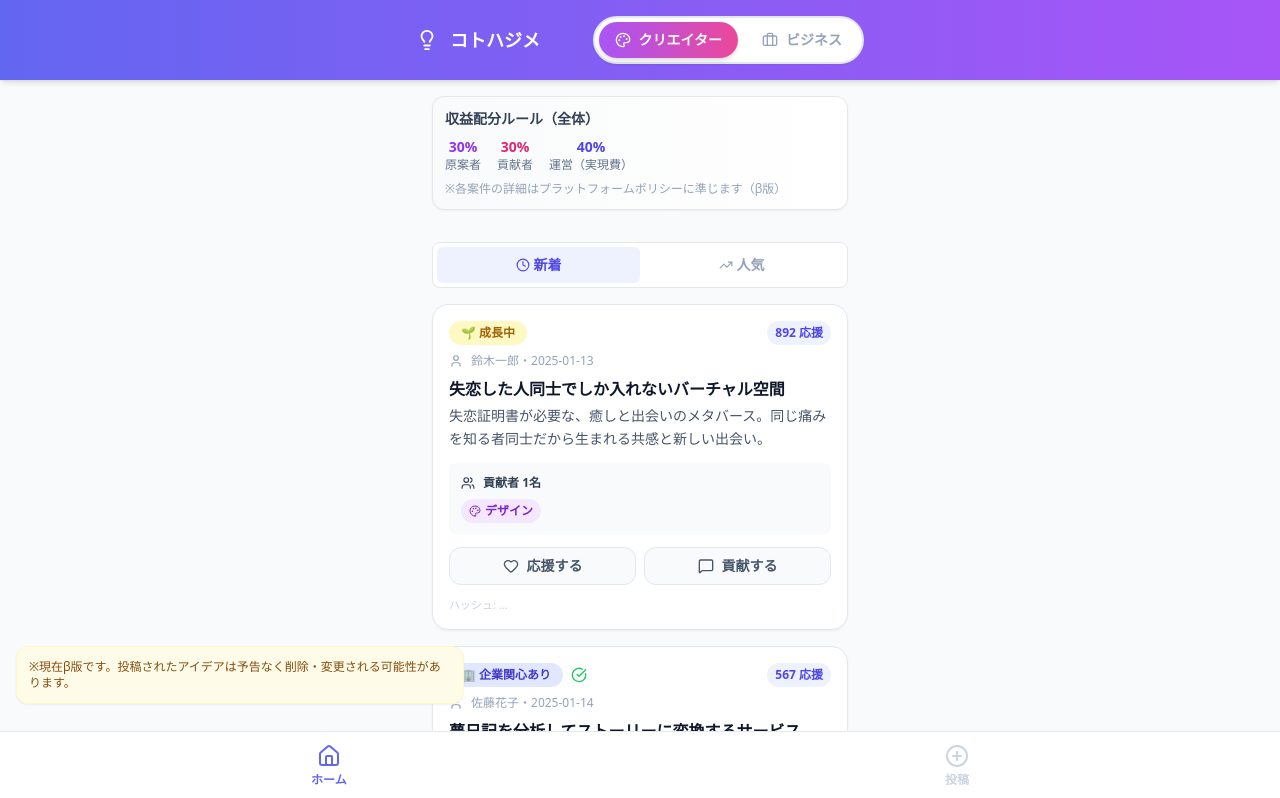
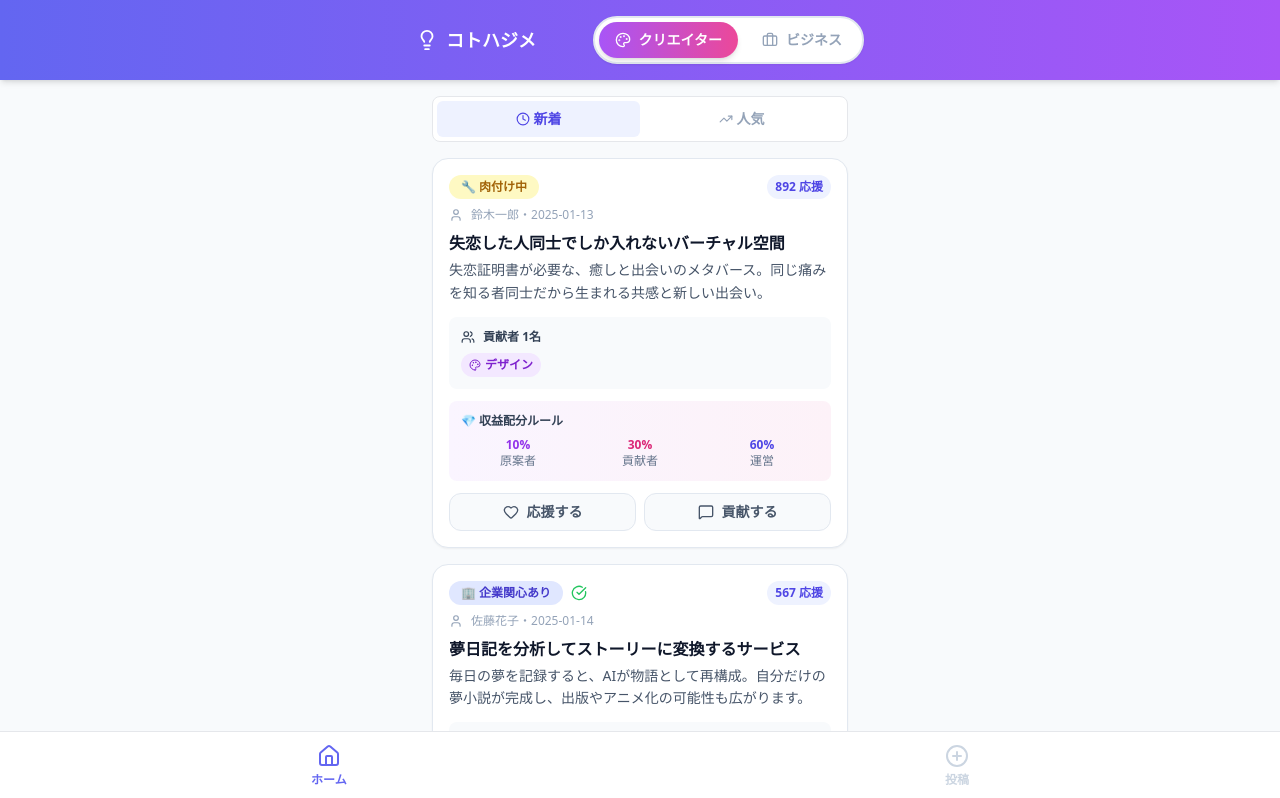
Before and after one commit to Kantakk/koto-hajime, a React (Create React App) app: page / in a window 1280 px wide. Shown: the top 798 px of the page. Built offline with nearby package versions, Linux system fonts and the light colour scheme.

Commit message:
update UI

```diff
--- a/src/App.js
+++ b/src/App.js
@@ -11,38 +11,26 @@ import {
   PlusCircle,
   Send,
   Star,
-  Trash2,
   TrendingUp,
   User,
   Users
 } from "lucide-react";
 import { useEffect, useState } from "react";
 
-/* ====== 定数 ====== */
 const TITLE_LIMIT = 40;
 const CONTENT_LIMIT = 500;
 const PREVIEW_LIMIT = 120;
-const USER_KEY = "kht-user-v1";
-const STORAGE_KEY = "kotohajime-ideas-v2";
-const MODE_KEY = "kotohajime-mode";
 
-/* ====== 配分（グローバル） ======
-   より現実的に：creator 30%, contributors 30%, platform 40%
-*/
-const GLOBAL_DISTRIBUTION = { creator: 30, contributors: 30, platform: 40 };
-
-/* ====== ヘルパー ====== */
 const truncateText = (text, limit) =>
   text.length <= limit ? text : text.slice(0, limit) + "…";
 
-/* ====== バッジ類 ====== */
 const ContributionBadge = ({ type }) => {
   const badges = {
     tech: { icon: <Code size={12} />, label: "技術", color: "bg-blue-100 text-blue-700" },
     design: { icon: <Palette size={12} />, label: "デザイン", color: "bg-purple-100 text-purple-700" },
     business: { icon: <Briefcase size={12} />, label: "ビジネス", color: "bg-green-100 text-green-700" }
   };
-  const badge = badges[type] || badges.tech;
+  const badge = badges[type];
   return (
     <span className={`inline-flex items-center gap-1 px-2 py-1 rounded-full text-xs font-bold ${badge.color}`}>
       {badge.icon} {badge.label}
@@ -53,7 +41,7 @@ const ContributionBadge = ({ type }) => {
 const StatusBadge = ({ status }) => {
   const statuses = {
     draft: { label: "📝 投稿中", color: "bg-gray-100 text-gray-700" },
-    open: { label: "🌱 成長中", color: "bg-yellow-100 text-yellow-700" }, // ← 「肉付け中」→「成長中」
+    open: { label: "🔧 肉付け中", color: "bg-yellow-100 text-yellow-700" },
     verified: { label: "✅ 検証済み", color: "bg-green-100 text-green-700" },
     interest: { label: "🏢 企業関心あり", color: "bg-indigo-100 text-indigo-700" },
     realized: { label: "🎉 実現", color: "bg-pink-100 text-pink-700" }
@@ -62,20 +50,9 @@ const StatusBadge = ({ status }) => {
   return <span className={`px-3 py-1 rounded-full text-xs font-bold ${s.color}`}>{s.label}</span>;
 };
 
-/* ====== IdeaCard ======
-  - 個別に配分ルールは表示しない
-  - いいねは currentUser に基づき 1 投稿につき最大 3 回
-  - 自分の投稿なら削除ボタン表示
-*/
-const IdeaCard = ({ idea, currentUser, onLike, onFavorite, onDelete, mode }) => {
+const IdeaCard = ({ idea, onLike, onFavorite, mode }) => {
   const [expanded, setExpanded] = useState(false);
   const isLong = idea.content.length > PREVIEW_LIMIT;
-
-  // ユーザーがその投稿に付けているいいね数（0〜3）
-  const userLikeCount = (idea.likes?.userLikes && currentUser?.id && idea.likes.userLikes[currentUser.id]) || 0;
-  const remaining = 3 - userLikeCount;
-
-  const isOwner = currentUser && idea.authorId && currentUser.id === idea.authorId;
 
   return (
     <div className="bg-white p-4 rounded-2xl shadow-sm border border-slate-200 transition-colors hover:border-indigo-200">
@@ -85,7 +62,7 @@ const IdeaCard = ({ idea, currentUser, onLike, onFavorite, onDelete, mode }) =>
           {idea.verified && <CheckCircle size={16} className="text-green-500" />}
         </div>
         <div className="text-xs font-bold text-indigo-600 bg-indigo-50 px-2 py-1 rounded-full">
-          {idea.likes?.count ?? 0} 応援
+          {idea.likes} 応援
         </div>
       </div>
 
@@ -134,19 +111,36 @@ const IdeaCard = ({ idea, currentUser, onLike, onFavorite, onDelete, mode }) =>
         </div>
       )}
 
+      {idea.distribution && (
+        <div className="mb-3 p-3 bg-gradient-to-r from-purple-50 to-pink-50 rounded-lg">
+          <div className="text-xs font-bold text-slate-700 mb-2">💎 収益配分ルール</div>
+          <div className="grid grid-cols-3 gap-2 text-xs">
+            <div className="text-center">
+              <div className="font-bold text-purple-600">{idea.distribution.creator}%</div>
+              <div className="text-slate-500">原案者</div>
+            </div>
+            <div className="text-center">
+              <div className="font-bold text-pink-600">{idea.distribution.contributors}%</div>
+              <div className="text-slate-500">貢献者</div>
+            </div>
+            <div className="text-center">
+              <div className="font-bold text-indigo-600">{idea.distribution.platform}%</div>
+              <div className="text-slate-500">運営</div>
+            </div>
+          </div>
+        </div>
+      )}
+
       <div className="flex gap-2">
         {mode === 'creator' ? (
           <>
             <button
               onClick={() => onLike(idea.id)}
-              className={`flex-1 py-2 rounded-xl border border-slate-200 bg-slate-50 text-slate-600 text-sm font-bold flex items-center justify-center gap-2 hover:bg-rose-50 hover:text-rose-500 transition-all active:scale-95 ${remaining <= 0 ? 'opacity-50 cursor-not-allowed' : ''}`}
-              disabled={remaining <= 0}
-              title={remaining <= 0 ? "1投稿につき最大3いいねです" : `残り ${remaining} いいね`}
+              className="flex-1 py-2 rounded-xl border border-slate-200 bg-slate-50 text-slate-600 text-sm font-bold flex items-center justify-center gap-2 hover:bg-rose-50 hover:text-rose-500 transition-all active:scale-95"
             >
               <Heart size={16} />
-              応援する {userLikeCount > 0 ? `(${userLikeCount})` : ""}
+              応援する
             </button>
-
             <button className="flex-1 py-2 rounded-xl border border-slate-200 bg-slate-50 text-slate-600 text-sm font-bold flex items-center justify-center gap-2 hover:bg-indigo-50 hover:text-indigo-500 transition-all active:scale-95">
               <MessageSquare size={16} />
               貢献する
@@ -160,45 +154,42 @@ const IdeaCard = ({ idea, currentUser, onLike, onFavorite, onDelete, mode }) =>
             </button>
             <button
               onClick={() => onFavorite(idea.id)}
-              className={`py-2 px-4 rounded-xl border-2 ${idea.favorited ? 'border-yellow-400 bg-yellow-50 text-yellow-600' : 'border-slate-200 bg-white text-slate-400'} text-sm font-bold flex items-center justify-center gap-2 hover:border-yellow-400 hover:bg-yellow-50 hover:text-yellow-600 transition-all active:scale-95`}
+              className={`py-2 px-4 rounded-xl border-2 ${
+                idea.favorited
+                  ? 'border-yellow-400 bg-yellow-50 text-yellow-600'
+                  : 'border-slate-200 bg-white text-slate-400'
+              } text-sm font-bold flex items-center justify-center gap-2 hover:border-yellow-400 hover:bg-yellow-50 hover:text-yellow-600 transition-all active:scale-95`}
             >
               <Star size={16} fill={idea.favorited ? 'currentColor' : 'none'} />
             </button>
           </>
         )}
       </div>
-
-      <div className="mt-3 flex items-center justify-between">
-        <div className="text-[11px] text-slate-300">ハッシュ: <span className="select-all">{(idea.hash || "").slice(0,16)}…</span></div>
-        <div className="flex items-center gap-2">
-          {isOwner && (
-            <button
-              onClick={() => onDelete(idea.id)}
-              className="text-xs text-rose-600 hover:underline flex items-center gap-1"
-            >
-              <Trash2 size={14} /> 削除
-            </button>
-          )}
-        </div>
-      </div>
     </div>
   );
 };
 
-/* ====== Mode トグル ====== */
 const ModeToggle = ({ mode, setMode }) => {
   return (
     <div className="flex items-center gap-2 bg-white rounded-full p-1 border-2 border-slate-200 shadow-sm">
       <button
         onClick={() => setMode('creator')}
-        className={`flex items-center gap-2 px-4 py-2 rounded-full text-sm font-bold transition-all ${ mode === 'creator' ? 'bg-gradient-to-r from-purple-500 to-pink-500 text-white shadow-md' : 'text-slate-400 hover:text-slate-600' }`}
+        className={`flex items-center gap-2 px-4 py-2 rounded-full text-sm font-bold transition-all ${
+          mode === 'creator'
+            ? 'bg-gradient-to-r from-purple-500 to-pink-500 text-white shadow-md'
+            : 'text-slate-400 hover:text-slate-600'
+        }`}
       >
         <Palette size={16} />
         <span className="hidden sm:inline">クリエイター</span>
       </button>
       <button
         onClick={() => setMode('business')}
-        className={`flex items-center gap-2 px-4 py-2 rounded-full text-sm font-bold transition-all ${ mode === 'business' ? 'bg-gradient-to-r from-blue-500 to-indigo-500 text-white shadow-md' : 'text-slate-400 hover:text-slate-600' }`}
+        className={`flex items-center gap-2 px-4 py-2 rounded-full text-sm font-bold transition-all ${
+          mode === 'business'
+            ? 'bg-gradient-to-r from-blue-500 to-indigo-500 text-white shadow-md'
+            : 'text-slate-400 hover:text-slate-600'
+        }`}
       >
         <Briefcase size={16} />
         <span className="hidden sm:inline">ビジネス</span>
@@ -207,31 +198,6 @@ const ModeToggle = ({ mode, setMode }) => {
   );
 };
 
-/* ====== グローバル配分表示 ====== */
-const DistributionInfo = () => (
-  <div className="max-w-md mx-auto p-4">
-    <div className="bg-gradient-to-r from-gray-50 to-white border rounded-xl p-3 text-sm text-slate-700 shadow-sm">
-      <div className="font-bold mb-2">収益配分ルール（全体）</div>
-      <div className="flex gap-4">
-        <div className="text-center">
-          <div className="font-bold text-purple-600">{GLOBAL_DISTRIBUTION.creator}%</div>
-          <div className="text-slate-500 text-xs">原案者</div>
-        </div>
-        <div className="text-center">
-          <div className="font-bold text-pink-600">{GLOBAL_DISTRIBUTION.contributors}%</div>
-          <div className="text-slate-500 text-xs">貢献者</div>
-        </div>
-        <div className="text-center">
-          <div className="font-bold text-indigo-600">{GLOBAL_DISTRIBUTION.platform}%</div>
-          <div className="text-slate-500 text-xs">運営（実現費）</div>
-        </div>
-      </div>
-      <div className="text-xs text-slate-400 mt-2">※各案件の詳細はプラットフォームポリシーに準じます（β版）</div>
-    </div>
-  </div>
-);
-
-/* ====== App ====== */
 const App = () => {
   const [activeTab, setActiveTab] = useState("home");
   const [sortMode, setSortMode] = useState("new");
@@ -239,39 +205,22 @@ const App = () => {
   const [title, setTitle] = useState("");
   const [content, setContent] = useState("");
   const [mode, setMode] = useState("creator");
-  const [currentUser, setCurrentUser] = useState(null);
 
-  /* ユーザー初期化（匿名ID） */
   useEffect(() => {
-    let u = localStorage.getItem(USER_KEY);
-    if (!u) {
-      const id = crypto.randomUUID();
-      const user = { id, name: "あなた" };
-      localStorage.setItem(USER_KEY, JSON.stringify(user));
-      setCurrentUser(user);
-    } else {
-      setCurrentUser(JSON.parse(u));
-    }
-  }, []);
-
-  /* モードとデータのロード（サンプル込み） */
-  useEffect(() => {
-    const savedIdeas = localStorage.getItem(STORAGE_KEY);
-    const savedMode = localStorage.getItem(MODE_KEY);
+    const savedIdeas = localStorage.getItem("kotohajime-ideas");
+    const savedMode = localStorage.getItem("kotohajime-mode");
 
     if (savedIdeas) {
       setIdeas(JSON.parse(savedIdeas));
     } else {
-      // サンプルデータ（likes は {count, userLikes:{}} の形）
       const sampleIdeas = [
         {
           id: 1,
           title: "音楽で料理が美味しくなるレシピアプリ",
           content: "料理のプロセスに合わせて最適な音楽を流すことで、味覚を増幅させるAIレシピアプリ。科学的根拠に基づいた音楽×料理の新体験を提供します。",
           author: "山田太郎",
-          authorId: null,
           date: "2025-01-15",
-          likes: { count: 234, userLikes: {} },
+          likes: 234,
           status: "verified",
           verified: true,
           marketSize: "50億円",
@@ -280,17 +229,16 @@ const App = () => {
             { user: "デザイナーB", type: "design" },
             { user: "経営者C", type: "business" }
           ],
-          favorited: false,
-          hash: ""
+          distribution: { creator: 10, contributors: 30, platform: 60 },
+          favorited: false
         },
         {
           id: 2,
           title: "夢日記を分析してストーリーに変換するサービス",
           content: "毎日の夢を記録すると、AIが物語として再構成。自分だけの夢小説が完成し、出版やアニメ化の可能性も広がります。",
           author: "佐藤花子",
-          authorId: null,
           date: "2025-01-14",
-          likes: { count: 567, userLikes: {} },
+          likes: 567,
           status: "interest",
           verified: true,
           marketSize: "30億円",
@@ -298,65 +246,57 @@ const App = () => {
             { user: "開発者D", type: "tech" },
             { user: "編集者E", type: "business" }
           ],
-          favorited: false,
-          hash: ""
+          distribution: { creator: 10, contributors: 30, platform: 60 },
+          favorited: false
         },
         {
           id: 3,
           title: "失恋した人同士でしか入れないバーチャル空間",
           content: "失恋証明書が必要な、癒しと出会いのメタバース。同じ痛みを知る者同士だから生まれる共感と新しい出会い。",
           author: "鈴木一郎",
-          authorId: null,
           date: "2025-01-13",
-          likes: { count: 892, userLikes: {} },
-          status: "open", // ← 成長中
+          likes: 892,
+          status: "open",
           verified: false,
           contributions: [
             { user: "3Dデザイナー", type: "design" }
           ],
-          favorited: false,
-          hash: ""
+          distribution: { creator: 10, contributors: 30, platform: 60 },
+          favorited: false
         }
       ];
       setIdeas(sampleIdeas);
-      localStorage.setItem(STORAGE_KEY, JSON.stringify(sampleIdeas));
+      localStorage.setItem("kotohajime-ideas", JSON.stringify(sampleIdeas));
     }
 
     if (savedMode) setMode(savedMode);
   }, []);
 
-  /* モード変更時の副作用：ビジネスモードにしたら投稿フォーム（postタブ）は閉じる */
   useEffect(() => {
-    localStorage.setItem(MODE_KEY, mode);
-    if (mode === 'business' && activeTab === 'post') {
-      setActiveTab('home'); // 意味わからん画面を防ぐ
-    }
+    localStorage.setItem("kotohajime-mode", mode);
   }, [mode]);
 
   const saveIdeas = (data) => {
     setIdeas(data);
-    localStorage.setItem(STORAGE_KEY, JSON.stringify(data));
+    localStorage.setItem("kotohajime-ideas", JSON.stringify(data));
   };
 
-  /* 投稿（authorId を入れる） */
   const handleSubmit = (e) => {
     e.preventDefault();
     if (!title.trim() || !content.trim()) return;
-    const user = currentUser || JSON.parse(localStorage.getItem(USER_KEY));
 
     const newIdea = {
       id: Date.now(),
       title,
       content,
-      author: user.name || "あなた",
-      authorId: user.id,
+      author: "あなた",
       date: new Date().toLocaleDateString(),
-      likes: { count: 0, userLikes: {} },
+      likes: 0,
       status: "draft",
       verified: false,
       contributions: [],
-      favorited: false,
-      hash: ""
+      distribution: { creator: 10, contributors: 30, platform: 60 },
+      favorited: false
     };
 
     saveIdeas([newIdea, ...ideas]);
@@ -365,75 +305,32 @@ const App = () => {
     setActiveTab("home");
   };
 
-  /* いいね：1ユーザーあたり1投稿最大3いいね */
   const handleLike = (id) => {
-    const user = currentUser || JSON.parse(localStorage.getItem(USER_KEY));
-    if (!user) return;
-
-    const next = ideas.map((it) => {
-      if (it.id !== id) return it;
-
-      // userLikes マップ初期化
-      const userLikes = it.likes?.userLikes ? { ...it.likes.userLikes } : {};
-      const cur = userLikes[user.id] ?? 0;
-
-      if (cur >= 3) {
-        // 既に上限到達 → 何もしない（UIで disabled にしてあるが念のため）
-        return it;
-      }
-
-      userLikes[user.id] = cur + 1;
-      const newCount = (it.likes?.count ?? 0) + 1;
-
-      return { ...it, likes: { count: newCount, userLikes } };
-    });
-
-    saveIdeas(next);
+    saveIdeas(ideas.map((i) => (i.id === id ? { ...i, likes: i.likes + 1 } : i)));
   };
 
   const handleFavorite = (id) => {
     saveIdeas(ideas.map((i) => (i.id === id ? { ...i, favorited: !i.favorited } : i)));
   };
 
-  /* 投稿削除（自分の投稿のみ） */
-  const handleDelete = (id) => {
-    const user = currentUser || JSON.parse(localStorage.getItem(USER_KEY));
-    const target = ideas.find(i => i.id === id);
-    if (!target) return;
-    if (target.authorId && user && target.authorId === user.id) {
-      const next = ideas.filter(i => i.id !== id);
-      saveIdeas(next);
-    } else {
-      alert("この投稿はあなたの投稿ではないため削除できません。");
-    }
-  };
-
-  /* フィルタ（ビジネスモードは検証済みのみ） */
   const filteredIdeas = mode === 'business'
     ? ideas.filter(i => i.verified === true)
     : ideas;
 
   const sortedIdeas = [...filteredIdeas].sort((a, b) =>
-    sortMode === "popular" ? (b.likes?.count ?? 0) - (a.likes?.count ?? 0) : b.id - a.id
+    sortMode === "popular" ? b.likes - a.likes : b.id - a.id
   );
 
   return (
-    <div className="min-h-screen bg-slate-50 pb-36 font-sans">
+    <div className="min-h-screen bg-slate-50 pb-24 font-sans">
       <header className="sticky top-0 z-10 bg-gradient-to-r from-indigo-500 to-purple-500 text-white p-4 shadow-md">
         <div className="max-w-md mx-auto flex items-center justify-between">
-          <div className="flex items-center gap-3">
-            <Lightbulb size={22} />
-            <h1 className="text-lg font-bold">コトハジメ</h1>
-          </div>
-
-          <div className="flex items-center gap-3">
-            <ModeToggle mode={mode} setMode={setMode} />
-          </div>
+          <h1 className="text-lg font-bold flex items-center gap-2">
+            <Lightbulb size={22} /> コトハジメ
+          </h1>
+          <ModeToggle mode={mode} setMode={setMode} />
         </div>
       </header>
-
-      {/* グローバル配分はヘッダ下に1箇所で常駐表示 */}
-      <DistributionInfo />
 
       {mode === 'business' && (
         <div className="max-w-md mx-auto p-4">
@@ -456,13 +353,21 @@ const App = () => {
             <div className="flex bg-white rounded-lg p-1 border">
               <button
                 onClick={() => setSortMode("new")}
-                className={`flex-1 py-2 text-sm font-bold rounded-md flex items-center justify-center gap-1 ${ sortMode === "new" ? "bg-indigo-50 text-indigo-600" : "text-slate-400" }`}
+                className={`flex-1 py-2 text-sm font-bold rounded-md flex items-center justify-center gap-1 ${
+                  sortMode === "new"
+                    ? "bg-indigo-50 text-indigo-600"
+                    : "text-slate-400"
+                }`}
               >
                 <Clock size={14} /> 新着
               </button>
               <button
                 onClick={() => setSortMode("popular")}
-                className={`flex-1 py-2 text-sm font-bold rounded-md flex items-center justify-center gap-1 ${ sortMode === "popular" ? "bg-indigo-50 text-indigo-600" : "text-slate-400" }`}
+                className={`flex-1 py-2 text-sm font-bold rounded-md flex items-center justify-center gap-1 ${
+                  sortMode === "popular"
+                    ? "bg-indigo-50 text-indigo-600"
+                    : "text-slate-400"
+                }`}
               >
                 <TrendingUp size={14} /> 人気
               </button>
@@ -487,23 +392,24 @@ const App = () => {
                 <IdeaCard
                   key={idea.id}
                   idea={idea}
-                  currentUser={currentUser}
                   onLike={handleLike}
                   onFavorite={handleFavorite}
-                  onDelete={handleDelete}
                   mode={mode}
                 />
               ))
             )}
           </>
         ) : (
-          // 投稿フォームはクリエーターモードのみ（切替時にpostが閉じる）
           <div className="bg-white p-6 rounded-3xl shadow-lg">
-            <h2 className="text-xl font-black mb-6 text-slate-800">アイデアを公開</h2>
+            <h2 className="text-xl font-black mb-6 text-slate-800">
+              アイデアを公開
+            </h2>
 
             <form onSubmit={handleSubmit} className="space-y-6">
               <div>
-                <label className="text-xs font-bold text-slate-400">タイトル</label>
+                <label className="text-xs font-bold text-slate-400">
+                  タイトル
+                </label>
                 <input
                   value={title}
                   maxLength={TITLE_LIMIT}
@@ -511,11 +417,15 @@ const App = () => {
                   className="w-full mt-1 p-3 rounded-xl bg-slate-50 outline-none focus:ring-2 focus:ring-indigo-400"
                   placeholder="あなたの「もしも」を一言で..."
                 />
-                <p className="text-right text-xs text-slate-400">{title.length}/{TITLE_LIMIT}</p>
+                <p className="text-right text-xs text-slate-400">
+                  {title.length}/{TITLE_LIMIT}
+                </p>
               </div>
 
               <div>
-                <label className="text-xs font-bold text-slate-400">内容</label>
+                <label className="text-xs font-bold text-slate-400">
+                  内容
+                </label>
                 <textarea
                   rows={5}
                   value={content}
@@ -524,55 +434,59 @@ const App = () => {
                   className="w-full mt-1 p-3 rounded-xl bg-slate-50 outline-none focus:ring-2 focus:ring-indigo-400"
                   placeholder="詳しく教えてください..."
                 />
-                <p className="text-right text-xs text-slate-400">{content.length}/{CONTENT_LIMIT}</p>
+                <p className="text-right text-xs text-slate-400">
+                  {content.length}/{CONTENT_LIMIT}
+                </p>
               </div>
 
               <div className="p-4 bg-purple-50 rounded-xl">
-                <div className="text-xs font-bold text-purple-900 mb-2">💎 このアイデアが実現したら</div>
+                <div className="text-xs font-bold text-purple-900 mb-2">
+                  💎 このアイデアが実現したら
+                </div>
                 <div className="grid grid-cols-3 gap-2 text-xs text-center">
                   <div>
-                    <div className="font-bold text-purple-600">{GLOBAL_DISTRIBUTION.creator}%</div>
+                    <div className="font-bold text-purple-600">10%</div>
                     <div className="text-slate-600">あなた</div>
                   </div>
                   <div>
-                    <div className="font-bold text-pink-600">{GLOBAL_DISTRIBUTION.contributors}%</div>
+                    <div className="font-bold text-pink-600">30%</div>
                     <div className="text-slate-600">貢献者</div>
                   </div>
                   <div>
-                    <div className="font-bold text-indigo-600">{GLOBAL_DISTRIBUTION.platform}%</div>
+                    <div className="font-bold text-indigo-600">60%</div>
                     <div className="text-slate-600">実現費用</div>
                   </div>
                 </div>
               </div>
 
-              <button type="submit" className="w-full bg-gradient-to-r from-indigo-500 to-purple-500 text-white py-3 rounded-2xl font-bold flex items-center justify-center gap-2 shadow-md active:scale-95 transition-transform">
-                <Send size={18} /> アイデアを公開する
+              <button
+                type="submit"
+                className="w-full bg-gradient-to-r from-indigo-500 to-purple-500 text-white py-3 rounded-2xl font-bold flex items-center justify-center gap-2 shadow-md active:scale-95 transition-transform"
+              >
+                <Send size={18} />
+                アイデアを公開する
               </button>
             </form>
           </div>
         )}
       </main>
 
-      {/* β版注意書き */}
-      <div className="fixed left-4 bottom-24 max-w-md">
-        <div className="bg-yellow-50 border border-yellow-100 text-yellow-800 text-xs p-3 rounded-xl shadow-sm">
-          ※現在β版です。投稿されたアイデアは予告なく削除・変更される可能性があります。
-        </div>
-      </div>
-
-      {/* ナビ（クリエイターモードのみ投稿ボタン表示） */}
       {mode === 'creator' && (
         <nav className="fixed bottom-0 left-0 right-0 bg-white border-t flex justify-around p-3">
           <button
             onClick={() => setActiveTab("home")}
-            className={`flex flex-col items-center gap-1 ${ activeTab === "home" ? "text-indigo-500" : "text-slate-300" }`}
+            className={`flex flex-col items-center gap-1 ${
+              activeTab === "home" ? "text-indigo-500" : "text-slate-300"
+            }`}
           >
             <Home size={24} />
             <span className="text-xs font-bold">ホーム</span>
           </button>
           <button
             onClick={() => setActiveTab("post")}
-            className={`flex flex-col items-center gap-1 ${ activeTab === "post" ? "text-indigo-500" : "text-slate-300" }`}
+            className={`flex flex-col items-center gap-1 ${
+              activeTab === "post" ? "text-indigo-500" : "text-slate-300"
+            }`}
           >
             <PlusCircle size={24} />
             <span className="text-xs font-bold">投稿</span>
```
